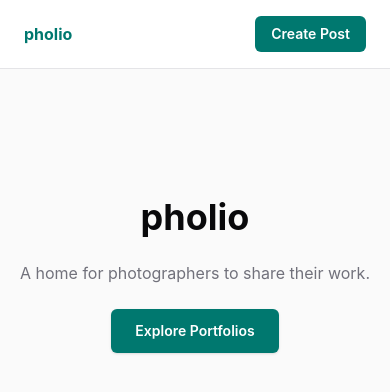
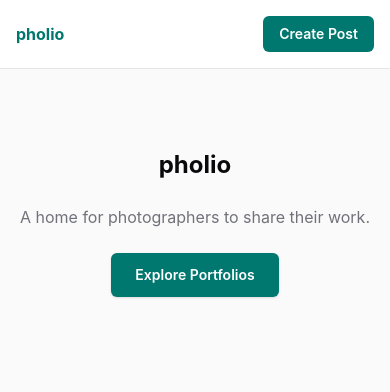
Before and after one commit to QuanDev2/folio, a React (Vite) app: page / in a window 390 px wide. Shown: the top 392 px of the page. Built offline with nearby package versions, Linux system fonts and the light colour scheme.

Commit message:
refactor css for mobile

```diff
--- a/src/App.tsx
+++ b/src/App.tsx
@@ -11,7 +11,7 @@ function Layout({ children }: { children: React.ReactNode }) {
 
   return (
     <div className='min-h-screen bg-zinc-50 text-zinc-950'>
-      <nav className='border-b border-zinc-200 bg-white px-6 py-4 flex items-center justify-between'>
+      <nav className='border-b border-zinc-200 bg-white px-4 py-4 flex items-center justify-between sm:px-6'>
         <Link to='/' className='font-bold text-teal-700'>
           pholio
         </Link>
@@ -45,8 +45,8 @@ function App() {
           path='/'
           element={
             <Layout>
-              <div className='flex flex-col items-center gap-6 py-24 text-center'>
-                <h1 className='text-4xl font-bold text-zinc-950'>pholio</h1>
+              <div className='flex flex-col items-center gap-6 py-12 text-center md:py-24'>
+                <h1 className='text-2xl font-bold text-zinc-950 md:text-4xl'>pholio</h1>
                 <p className='max-w-md text-zinc-500'>
                   A home for photographers to share their work.
                 </p>
--- a/src/components/TagFilters.tsx
+++ b/src/components/TagFilters.tsx
@@ -15,7 +15,7 @@ export default function TagFilters({
         <button
           key={tag}
           onClick={() => onTagChange(tag)}
-          className={`rounded-full border px-4 py-2 text-sm font-medium transition ${tag === selectedTag
+          className={`rounded-full border px-4 py-2.5 text-sm font-medium transition ${tag === selectedTag
             ? 'border-zinc-950 bg-zinc-950 text-white shadow-sm'
             : 'border-zinc-200 bg-white text-zinc-700 hover:border-teal-600 hover:text-teal-700'}`}
         >{tag}</button>
--- a/src/components/posts/Post.tsx
+++ b/src/components/posts/Post.tsx
@@ -29,7 +29,7 @@ export default function Post() {
     <div className='mx-auto max-w-3xl px-4 py-10'>
       <button
         onClick={() => navigate(-1)}
-        className='mb-6 flex cursor-pointer items-center gap-1.5 text-sm text-zinc-500 hover:text-zinc-900'
+        className='-mx-1 mb-6 flex cursor-pointer items-center gap-1.5 px-1 py-2 text-sm text-zinc-500 hover:text-zinc-900'
       >
         ← Back
       </button>
--- a/src/components/posts/PostFeed.tsx
+++ b/src/components/posts/PostFeed.tsx
@@ -33,7 +33,7 @@ export default function PostFeed() {
           type='button'
           disabled={!hasActiveFilters}
           onClick={() => dispatch({ type: 'CLEAR_ALL' })}
-          className='h-11 rounded-md border border-zinc-300 px-4 text-sm font-medium text-zinc-700 shadow-sm transition hover:border-teal-600 hover:text-teal-700 disabled:cursor-not-allowed disabled:border-zinc-200 disabled:text-zinc-400 disabled:shadow-none md:w-auto'
+          className='h-11 w-full rounded-md border border-zinc-300 px-4 text-sm font-medium text-zinc-700 shadow-sm transition hover:border-teal-600 hover:text-teal-700 disabled:cursor-not-allowed disabled:border-zinc-200 disabled:text-zinc-400 disabled:shadow-none md:w-auto'
         >
           Clear all
         </button>
```
